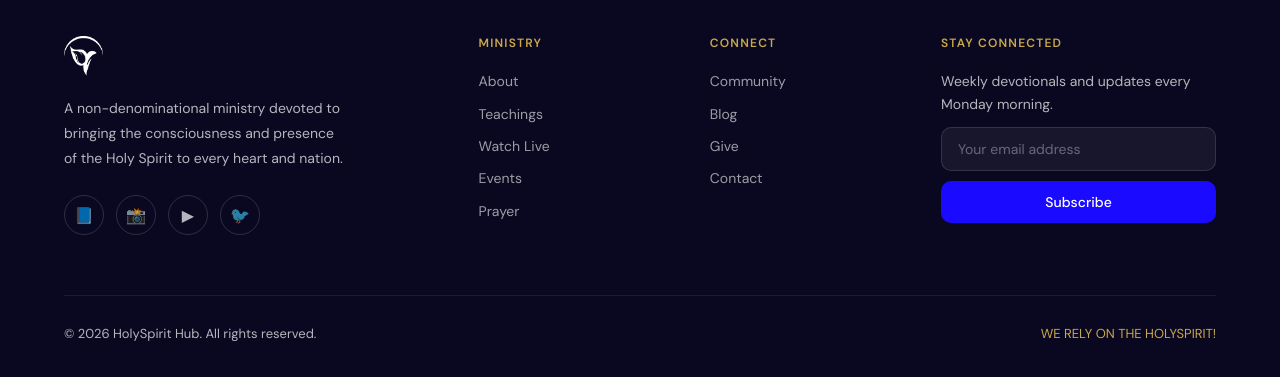
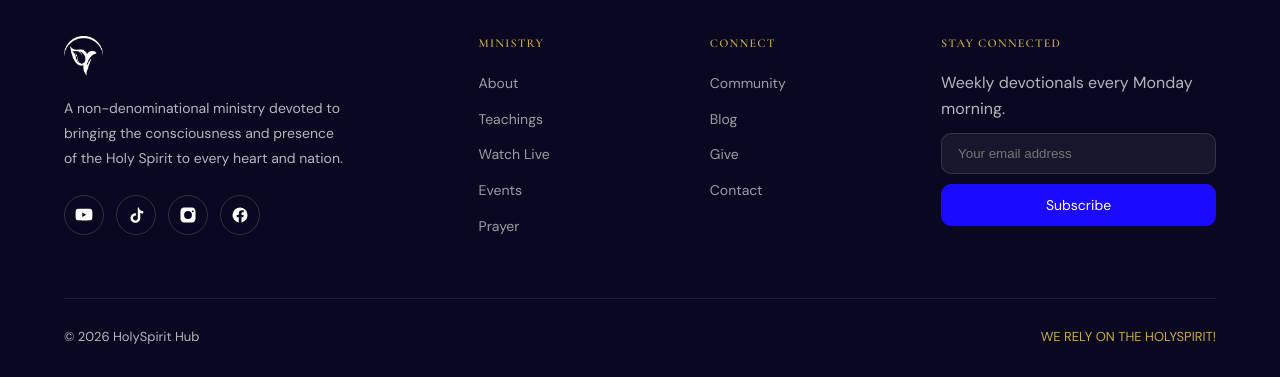
Before and after one commit to SpidaAfrica/Holyspirithub, a React (Create React App) app: page / in a window 1280 px wide. Shown: the part 2505-2882 px from the top of the page. Built offline with nearby package versions, Linux system fonts and the light colour scheme; no server answers.

Commit message:
Update Footer.jsx

```diff
--- a/src/components/Footer.jsx
+++ b/src/components/Footer.jsx
@@ -4,20 +4,25 @@ import logoWhite from "../assets/logo-white.png";
 import * as api from "../api/hshApi";
 
 export default function Footer() {
-  const [email,   setEmail]   = useState("");
+  const [email, setEmail] = useState("");
   const [loading, setLoading] = useState(false);
-  const [msg,     setMsg]     = useState("");
+  const [msg, setMsg] = useState("");
 
-  const handleSub = async e => {
+  const handleSub = async (e) => {
     e.preventDefault();
     if (!email) return;
     setLoading(true);
+
     try {
       const r = await api.subscribeNewsletter({ email });
       setMsg(r.message || "Subscribed! 🕊️");
       setEmail("");
-    } catch(err) { setMsg(err.message); }
-    finally { setLoading(false); setTimeout(() => setMsg(""), 4000); }
+    } catch (err) {
+      setMsg(err.message);
+    } finally {
+      setLoading(false);
+      setTimeout(() => setMsg(""), 4000);
+    }
   };
 
   return (
@@ -27,63 +32,159 @@ export default function Footer() {
         .footer-grid { display:grid;grid-template-columns:2fr 1fr 1fr 1.5fr;gap:48px;margin-bottom:60px; }
         .footer-brand img { height:40px;filter:brightness(0) invert(1);margin-bottom:20px; }
         .footer-brand p { font-size:14px;line-height:1.8;max-width:280px; }
+
         .footer-socials { display:flex;gap:12px;margin-top:24px; }
-        .soc { width:40px;height:40px;border-radius:50%;border:1px solid rgba(255,255,255,.15);display:flex;align-items:center;justify-content:center;font-size:16px;transition:all .2s;cursor:pointer; }
-        .soc:hover { border-color:var(--blue);background:var(--blue); }
-        .footer-col h4 { font-family:var(--ff);font-size:12px;font-weight:600;letter-spacing:.1em;text-transform:uppercase;color:var(--gold);margin-bottom:20px; }
+
+        .soc {
+          width:40px;height:40px;border-radius:50%;
+          border:1px solid rgba(255,255,255,.15);
+          display:flex;align-items:center;justify-content:center;
+          transition:all .25s;
+          cursor:pointer;
+        }
+
+        .soc svg { width:18px;height:18px;fill:white; }
+
+        .soc:hover {
+          transform:translateY(-3px);
+          border-color:var(--blue);
+          background:var(--blue);
+        }
+
+        .footer-col h4 { font-size:12px;font-weight:600;letter-spacing:.1em;text-transform:uppercase;color:var(--gold);margin-bottom:20px; }
+
         .footer-col ul { list-style:none;display:flex;flex-direction:column;gap:10px; }
-        .footer-col ul li a { color:rgba(255,255,255,.6);font-size:14px;transition:color .2s;display:block; }
+
+        .footer-col ul li a { color:rgba(255,255,255,.6);font-size:14px;transition:color .2s; }
+
         .footer-col ul li a:hover { color:white; }
+
         .footer-nl form { display:flex;flex-direction:column;gap:10px;margin-top:12px; }
-        .footer-nl input { background:rgba(255,255,255,.06);border:1px solid rgba(255,255,255,.12);border-radius:10px;padding:12px 16px;color:white;font-size:14px;font-family:var(--ff);outline:none; }
-        .footer-nl input:focus { border-color:var(--blue); }
-        .footer-nl input::placeholder { color:rgba(255,255,255,.35); }
-        .footer-nl button { background:var(--blue);color:white;padding:12px;border-radius:10px;font-size:14px;font-weight:500;transition:background .2s;font-family:var(--ff);display:flex;align-items:center;justify-content:center;gap:8px; }
-        .footer-nl button:hover { background:var(--blue-dark); }
-        .footer-nl .sub-msg { font-size:13px;color:var(--gold);text-align:center; }
-        .footer-bottom { border-top:1px solid rgba(255,255,255,.08);padding-top:28px;display:flex;justify-content:space-between;align-items:center;font-size:13px; }
-        @media(max-width:900px) { .footer-grid{grid-template-columns:1fr 1fr;} }
-        @media(max-width:600px) { .footer-grid{grid-template-columns:1fr;} .footer-bottom{flex-direction:column;gap:12px;text-align:center;} }
+
+        .footer-nl input {
+          background:rgba(255,255,255,.06);
+          border:1px solid rgba(255,255,255,.12);
+          border-radius:10px;
+          padding:12px 16px;
+          color:white;
+        }
+
+        .footer-nl button {
+          background:var(--blue);
+          color:white;
+          padding:12px;
+          border-radius:10px;
+          font-size:14px;
+        }
+
+        .footer-bottom {
+          border-top:1px solid rgba(255,255,255,.08);
+          padding-top:28px;
+          display:flex;
+          justify-content:space-between;
+          align-items:center;
+          font-size:13px;
+        }
+
+        @media(max-width:900px){ .footer-grid{grid-template-columns:1fr 1fr;} }
+        @media(max-width:600px){ .footer-grid{grid-template-columns:1fr;} .footer-bottom{flex-direction:column;gap:12px;text-align:center;} }
       `}</style>
+
       <footer>
         <div className="container">
           <div className="footer-grid">
+
+            {/* BRAND */}
             <div className="footer-brand">
               <img src={logoWhite} alt="HolySpirit Hub" />
-              <p>A non-denominational ministry devoted to bringing the consciousness and presence of the Holy Spirit to every heart and nation.</p>
+              <p>
+                A non-denominational ministry devoted to bringing the consciousness
+                and presence of the Holy Spirit to every heart and nation.
+              </p>
+
+              {/* 🔥 SOCIAL ICONS */}
               <div className="footer-socials">
-                {["📘","📸","▶","🐦"].map((icon,i) => <div key={i} className="soc">{icon}</div>)}
+
+                {/* YOUTUBE */}
+                <a href="https://www.youtube.com/@holyspirithub" target="_blank" rel="noopener noreferrer" className="soc">
+                  <svg viewBox="0 0 24 24">
+                    <path d="M23 7s-.2-1.5-.8-2.2c-.7-.8-1.5-.8-1.9-.9C17.6 3.7 12 3.7 12 3.7h0s-5.6 0-8.3.2c-.4 0-1.2.1-1.9.9C1.2 5.5 1 7 1 7S.8 8.8.8 10.6v1.8C.8 14.2 1 16 1 16s.2 1.5.8 2.2c.7.8 1.6.8 2 .9 1.5.1 6.2.2 8.2.2s6.7 0 8.3-.2c.4 0 1.2-.1 1.9-.9.6-.7.8-2.2.8-2.2s.2-1.8.2-3.6v-1.8C23.2 8.8 23 7 23 7zM9.7 14.6V8.8l5.4 2.9-5.4 2.9z"/>
+                  </svg>
+                </a>
+
+                {/* TIKTOK */}
+                <a href="https://www.tiktok.com/@theholyspirithub" target="_blank" rel="noopener noreferrer" className="soc">
+                  <svg viewBox="0 0 24 24">
+                    <path d="M12.6 2h3.2c.2 1.7 1.2 3.2 2.7 4 .9.5 2 .8 3.1.8v3.3c-1.4 0-2.7-.3-3.9-.9v6.7c0 3.6-2.9 6.5-6.5 6.5S4.7 19.5 4.7 16s2.9-6.5 6.5-6.5c.3 0 .6 0 .9.1v3.3c-.3-.1-.6-.1-.9-.1-1.8 0-3.2 1.4-3.2 3.2s1.4 3.2 3.2 3.2 3.2-1.4 3.2-3.2V2z"/>
+                  </svg>
+                </a>
+
+                {/* INSTAGRAM */}
+                <a href="https://www.instagram.com/theholyspirithub" target="_blank" rel="noopener noreferrer" className="soc">
+                  <svg viewBox="0 0 24 24">
+                    <path d="M7 2C4.2 2 2 4.2 2 7v10c0 2.8 2.2 5 5 5h10c2.8 0 5-2.2 5-5V7c0-2.8-2.2-5-5-5H7zm5 4.8A5.2 5.2 0 1 1 6.8 12 5.2 5.2 0 0 1 12 6.8zm6.4-.9a1.2 1.2 0 1 1-1.2 1.2 1.2 1.2 0 0 1 1.2-1.2z"/>
+                  </svg>
+                </a>
+
+                {/* FACEBOOK */}
+                <a href="https://web.facebook.com/theholyspirithub" target="_blank" rel="noopener noreferrer" className="soc">
+                  <svg viewBox="0 0 24 24">
+                    <path d="M22 12a10 10 0 1 0-11.6 9.9v-7H7.6V12h2.8V9.8c0-2.8 1.7-4.3 4.2-4.3 1.2 0 2.4.2 2.4.2v2.7h-1.3c-1.3 0-1.7.8-1.7 1.6V12h2.9l-.5 2.9h-2.4v7A10 10 0 0 0 22 12z"/>
+                  </svg>
+                </a>
+
               </div>
             </div>
+
+            {/* LINKS */}
             <div className="footer-col">
               <h4>Ministry</h4>
               <ul>
-                {[["/about","About"],["/teachings","Teachings"],["/watch","Watch Live"],["/events","Events"],["/prayer","Prayer"]/*["/prayer-live","Pray Live 🔴"]*/].map(([to,l]) => (
-                  <li key={to}><Link to={to}>{l}</Link></li>
-                ))}
+                <li><Link to="/about">About</Link></li>
+                <li><Link to="/teachings">Teachings</Link></li>
+                <li><Link to="/watch">Watch Live</Link></li>
+                <li><Link to="/events">Events</Link></li>
+                <li><Link to="/prayer">Prayer</Link></li>
               </ul>
             </div>
+
             <div className="footer-col">
               <h4>Connect</h4>
               <ul>
-                {[["/community","Community"],["/blog","Blog"],["/give","Give"],["/contact","Contact"]].map(([to,l]) => (
-                  <li key={to}><Link to={to}>{l}</Link></li>
-                ))}
+                <li><Link to="/community">Community</Link></li>
+                <li><Link to="/blog">Blog</Link></li>
+                <li><Link to="/give">Give</Link></li>
+                <li><Link to="/contact">Contact</Link></li>
               </ul>
             </div>
+
+            {/* NEWSLETTER */}
             <div className="footer-col footer-nl">
               <h4>Stay Connected</h4>
-              <p style={{fontSize:14}}>Weekly devotionals and updates every Monday morning.</p>
+              <p>Weekly devotionals every Monday morning.</p>
+
               <form onSubmit={handleSub}>
-                <input type="email" placeholder="Your email address" value={email} onChange={e=>setEmail(e.target.value)} required/>
-                <button disabled={loading}>{loading ? <span className="spinner"/> : "Subscribe"}</button>
-                {msg && <p className="sub-msg">{msg}</p>}
+                <input
+                  type="email"
+                  placeholder="Your email address"
+                  value={email}
+                  onChange={(e) => setEmail(e.target.value)}
+                  required
+                />
+                <button disabled={loading}>
+                  {loading ? "..." : "Subscribe"}
+                </button>
+                {msg && <p>{msg}</p>}
               </form>
             </div>
+
           </div>
+
           <div className="footer-bottom">
-            <span>© 2026 HolySpirit Hub. All rights reserved.</span>
-            <span style={{color:"var(--gold)"}}>WE RELY ON THE HOLYSPIRIT!</span>
+            <span>© 2026 HolySpirit Hub</span>
+            <span style={{ color: "var(--gold)" }}>
+              WE RELY ON THE HOLYSPIRIT!
+            </span>
           </div>
         </div>
       </footer>
```
